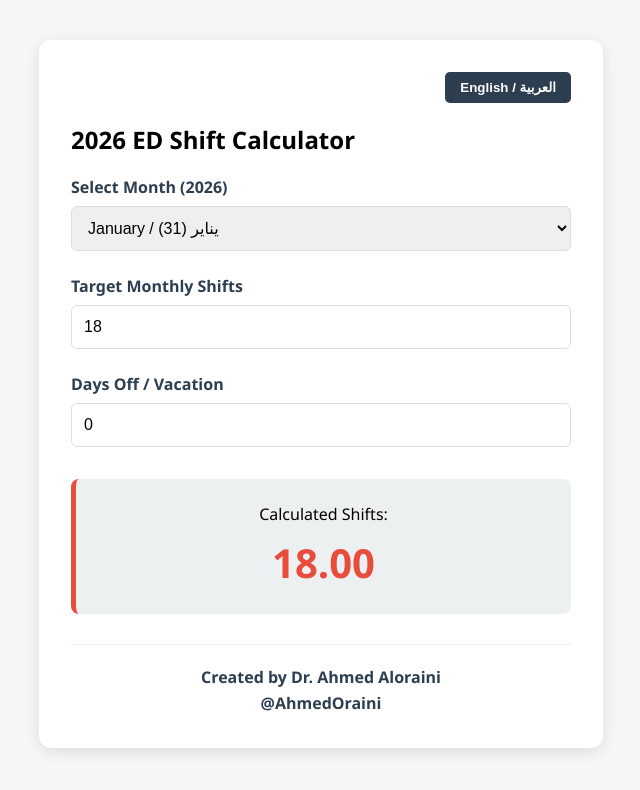
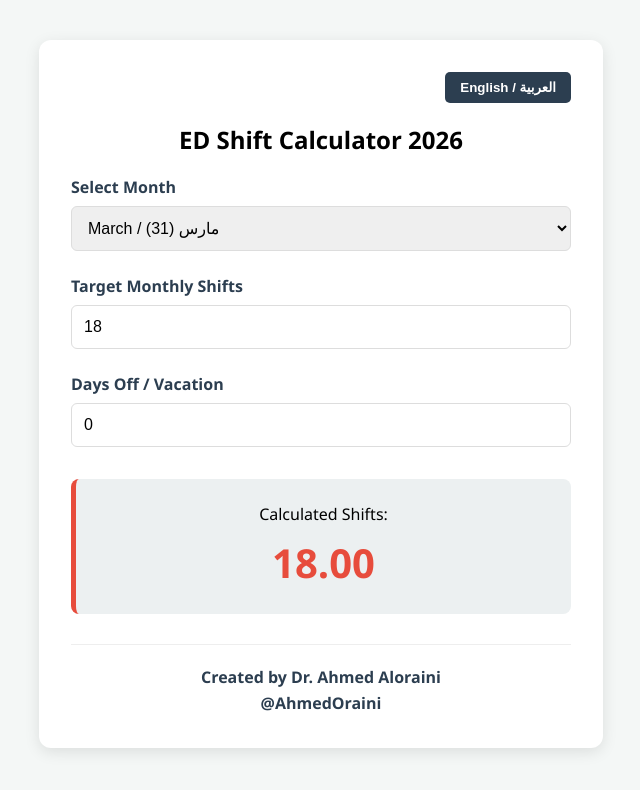
Before and after one commit to AhmedOraini/ED-Shifts-Calculator, a plain HTML site: page index.html in a window 1280 px wide. Shown: the whole page, without its empty margins (319-959 px from the left). Drawn offline with Linux system fonts and the light colour scheme.

Commit message:
Update index.html

```diff
--- a/index.html
+++ b/index.html
@@ -3,7 +3,7 @@
 <head>
     <meta charset="UTF-8">
     <meta name="viewport" content="width=device-width, initial-scale=1.0">
-    <title>2026 ED Shift Calculator</title>
+    <title>ED Shift Calculator</title>
     <style>
         :root {
             --primary: #2c3e50;
@@ -26,6 +26,10 @@
             max-width: 500px;
             width: 100%;
             margin-top: 20px;
+        }
+        .header-box {
+            text-align: center;
+            margin-bottom: 20px;
         }
         .lang-switch {
             text-align: right;
@@ -91,26 +95,16 @@
         <button class="lang-btn" onclick="toggleLanguage()">English / العربية</button>
     </div>
 
-    <h2 class="en">2026 ED Shift Calculator</h2>
-    <h2 class="ar">حاسبة شفتات الطوارئ لعام 2026</h2>
+    <div class="header-box">
+        <h2 class="en">ED Shift Calculator <span id="currentYearEn"></span></h2>
+        <h2 class="ar">حاسبة شفتات الطوارئ لعام <span id="currentYearAr"></span></h2>
+    </div>
 
     <div class="form-group">
-        <label class="en">Select Month (2026)</label>
-        <label class="ar">اختر الشهر (2026)</label>
-        <select id="month" onchange="calculate()">
-            <option value="31">January / يناير (31)</option>
-            <option value="28">February / فبراير (28)</option>
-            <option value="31">March / مارس (31)</option>
-            <option value="30">April / أبريل (30)</option>
-            <option value="31">May / مايو (31)</option>
-            <option value="30">June / يونيو (30)</option>
-            <option value="31">July / يوليو (31)</option>
-            <option value="31">August / أغسطس (31)</option>
-            <option value="30">September / سبتمبر (30)</option>
-            <option value="31">October / أكتوبر (31)</option>
-            <option value="30">November / نوفمبر (30)</option>
-            <option value="31">December / ديسمبر (31)</option>
-        </select>
+        <label class="en">Select Month</label>
+        <label class="ar">اختر الشهر</label>
+        <select id="monthSelect" onchange="calculate()">
+            </select>
     </div>
 
     <div class="form-group">
@@ -137,15 +131,38 @@
 </div>
 
 <script>
+    const monthNamesEn = ["January", "February", "March", "April", "May", "June", "July", "August", "September", "October", "November", "December"];
+    const monthNamesAr = ["يناير", "فبراير", "مارس", "أبريل", "مايو", "يونيو", "يوليو", "أغسطس", "سبتمبر", "أكتوبر", "نوفمبر", "ديسمبر"];
+
+    const now = new Date();
+    const currentYear = now.getFullYear();
+    const currentMonth = now.getMonth();
+
+    // Set Year in Titles
+    document.getElementById('currentYearEn').innerText = currentYear;
+    document.getElementById('currentYearAr').innerText = currentYear;
+
+    function populateMonths() {
+        const select = document.getElementById('monthSelect');
+        for (let i = 0; i < 12; i++) {
+            // Get last day of month i (0-11) of current year
+            const daysInMonth = new Date(currentYear, i + 1, 0).getDate();
+            const option = document.createElement('option');
+            option.value = daysInMonth;
+            option.text = `${monthNamesEn[i]} / ${monthNamesAr[i]} (${daysInMonth})`;
+            if (i === currentMonth) option.selected = true;
+            select.appendChild(option);
+        }
+    }
+
     function calculate() {
-        const totalDays = parseFloat(document.getElementById('month').value);
+        const totalDays = parseFloat(document.getElementById('monthSelect').value);
         const target = parseFloat(document.getElementById('target').value) || 0;
         const offDays = parseFloat(document.getElementById('offDays').value) || 0;
 
         // Formula: ((Total - Off) / Total) * Target
         const result = ((totalDays - offDays) / totalDays) * target;
 
-        // Displaying with 2 decimal precision
         document.getElementById('finalShifts').innerText = result.toFixed(2);
     }
 
@@ -163,7 +180,9 @@
             document.querySelectorAll('.en').forEach(el => el.style.display = 'block');
         }
     }
-    // Initial Run
+
+    // Initialize
+    populateMonths();
     calculate();
 </script>
 
```
